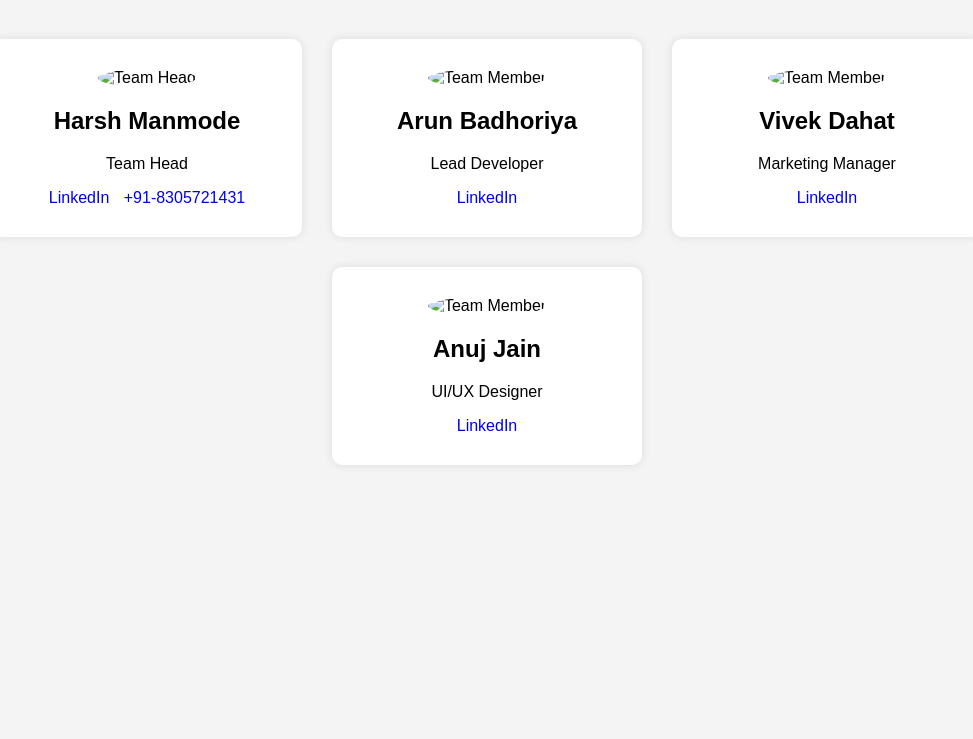
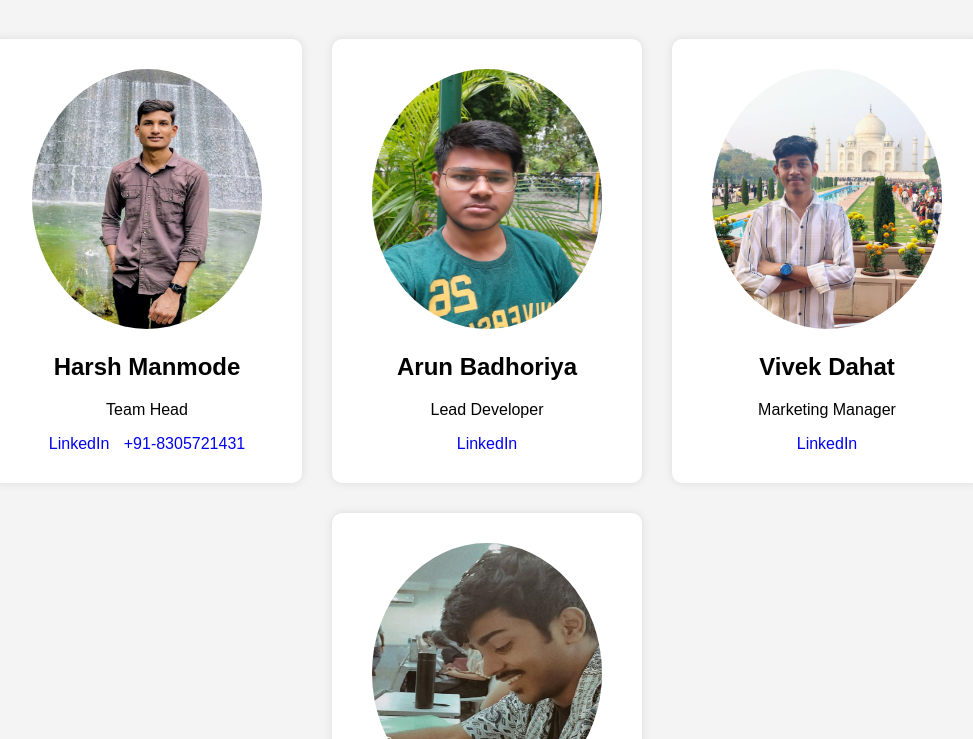
Before and after one commit to Harsh-2006-git/Dev-Doods-HealthCare, a plain HTML site: page social.html in a window 1280 px wide. Shown: the part 61-800 px from the top of the page, without its empty margins (153-1126 px from the left). Drawn offline with Linux system fonts and the light colour scheme.

Commit message:
social.html

```diff
--- a/social.html
+++ b/social.html
@@ -43,7 +43,7 @@
 
       <!-- Team Head -->
       <div class="member">
-        <img src="image/harsh.jpg" alt="Team Head" />
+        <img src="harsh.jpg" alt="Team Head" />
         <h2>Harsh Manmode</h2>
         <p>Team Head</p>
         <div class="social-links">
@@ -57,7 +57,7 @@
 
       <!-- Team Members -->
       <div class="member">
-        <img src="image/arun.jpg" alt="Team Member" />
+        <img src="arun.jpg" alt="Team Member" />
         <h2>Arun Badhoriya</h2>
         <p>Lead Developer</p>
         <div class="social-links">
@@ -69,7 +69,7 @@
       </div>
 
       <div class="member">
-        <img src="image/vivek.png" alt="Team Member" />
+        <img src="vivek.png" alt="Team Member" />
         <h2>Vivek Dahat</h2>
         <p>Marketing Manager</p>
         <div class="social-links">
@@ -81,7 +81,7 @@
       </div>
 
       <div class="member">
-        <img src="image/anuj.png" alt="Team Member" />
+        <img src="anuj.png" alt="Team Member" />
         <h2>Anuj Jain</h2>
         <p>UI/UX Designer</p>
         <div class="social-links">
```
